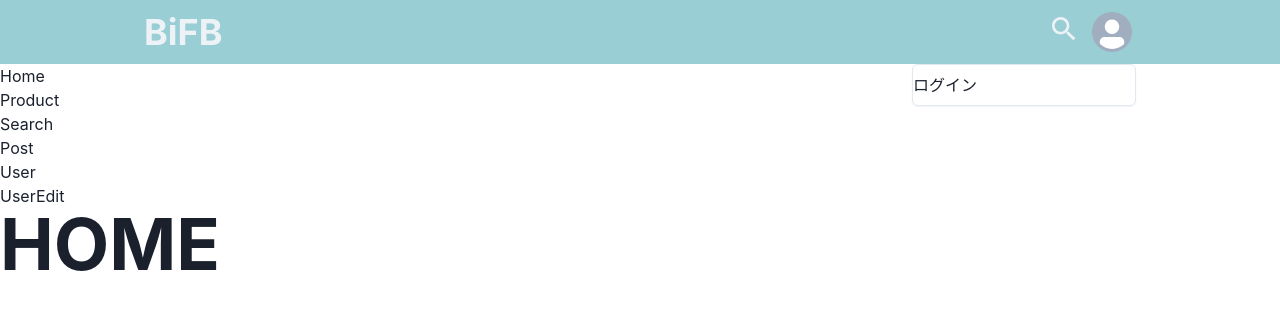
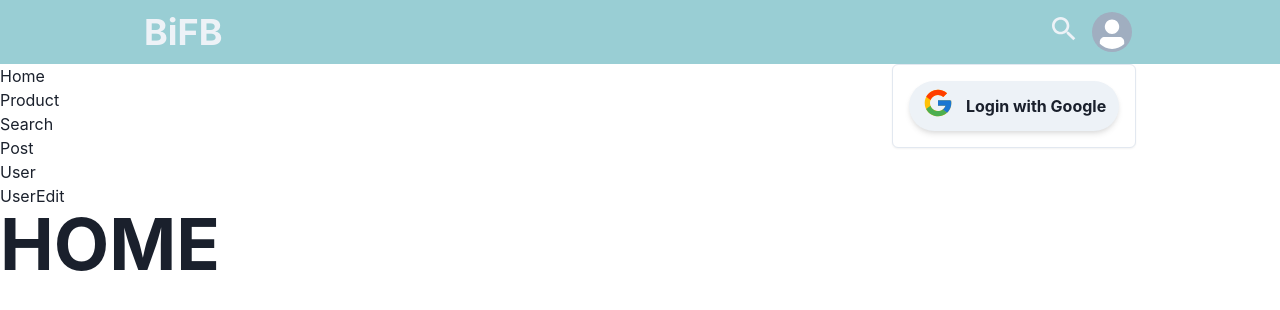
Before and after one commit to yochimonji/bifb, a React (Create React App) app: page /post in a window 1280 px wide. Both pictures are taken after a click on the button 1112 px from the left and 32 px from the top of the page. Shown: the top 310 px of the page. Built offline with nearby package versions, Linux system fonts and the light colour scheme; no server answers.

Commit message:
update ログインボタンを整えた

```diff
--- a/src/components/HeaderMenuUser.tsx
+++ b/src/components/HeaderMenuUser.tsx
@@ -5,9 +5,9 @@ import {
   MenuList,
   MenuItem,
   MenuDivider,
-  Button,
   Avatar,
   Link,
+  Icon,
 } from "@chakra-ui/react";
 import { useHistory } from "react-router-dom";
 import { FcGoogle } from "react-icons/fc";
@@ -70,12 +70,17 @@ const HeaderMenuUser = (): JSX.Element => {
           <MenuButton color="none" p="1">
             <Avatar w="10" h="10" />
           </MenuButton>
-          <MenuList
-            variant="unstyled"
-            _hover={{ textDecorationLine: "underline" }}
-            onClick={() => googleLogin(history)}
-          >
-            ログイン
+          <MenuList p="4">
+            <MenuItem
+              icon={<Icon as={FcGoogle} w="8" h="8" />}
+              rounded="full"
+              shadow="md"
+              variant="unstyled"
+              fontWeight="bold"
+              onClick={() => googleLogin(history)}
+            >
+              Login with Google
+            </MenuItem>
           </MenuList>
         </>
       )}
```
